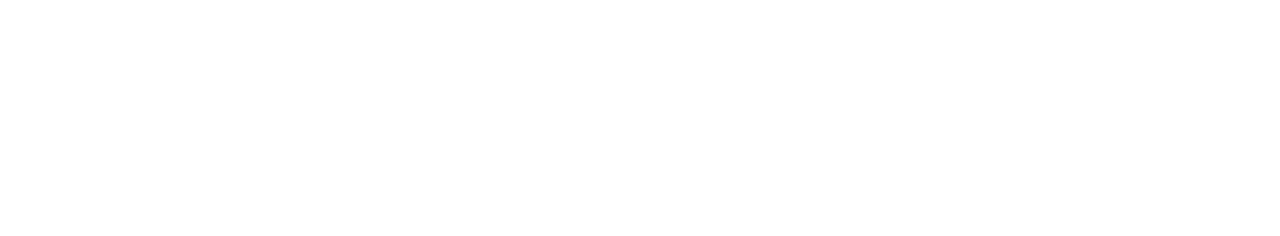
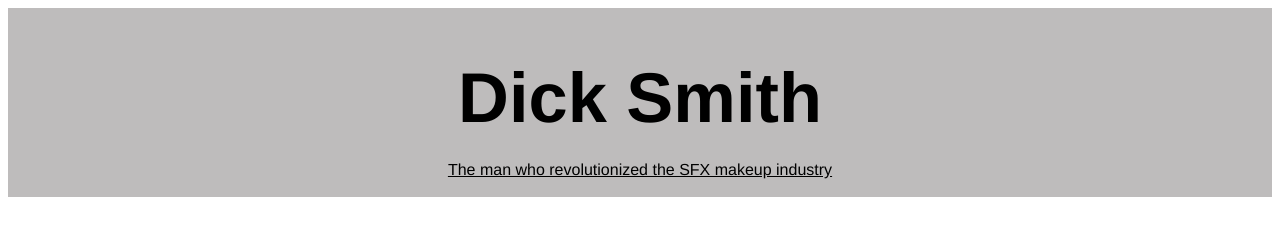
Before and after one commit to ReAnimatedMando/Tribute-Page, a plain HTML site: page index.html in a window 1280 px wide. Drawn offline with Linux system fonts and the light colour scheme.

Commit message:
Header
header content and styling

```diff
--- a/index.html
+++ b/index.html
@@ -4,8 +4,12 @@
     <meta charset="UTF-8">
     <meta name="viewport" content="width=device-width, initial-scale=1.0">
     <title>Dick Smith</title>
+    <link href="style.css" rel="stylesheet" type="text/css"/>
 </head>
 <body>
-
+    <header>
+        <h1>Dick Smith</h1>
+        <p>The man who revolutionized the SFX makeup industry</p>
+    </header>
 </body>
 </html>
--- a/style.css
+++ b/style.css
@@ -0,0 +1,18 @@
+body {
+    text-align: center;
+    font-family: 'Franklin Gothic Medium', 'Arial Narrow', Arial, sans-serif;
+}
+
+header {
+    background-color: rgb(190, 188, 188);
+    padding: 2px 0;
+}
+
+h1 {
+    font-size: 4.4em;
+}
+
+p {
+    margin-top: -24px;
+    text-decoration: underline;
+}
```
